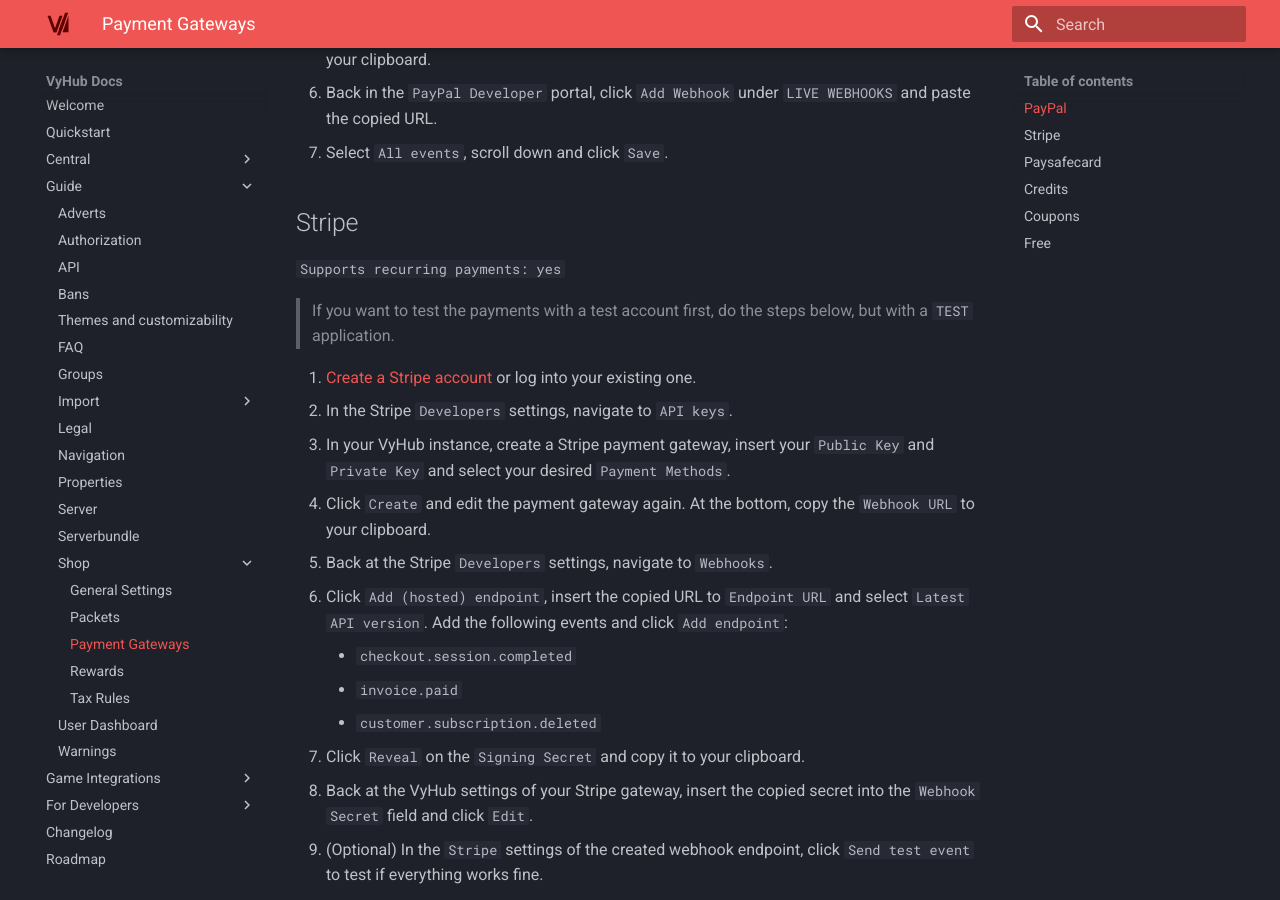
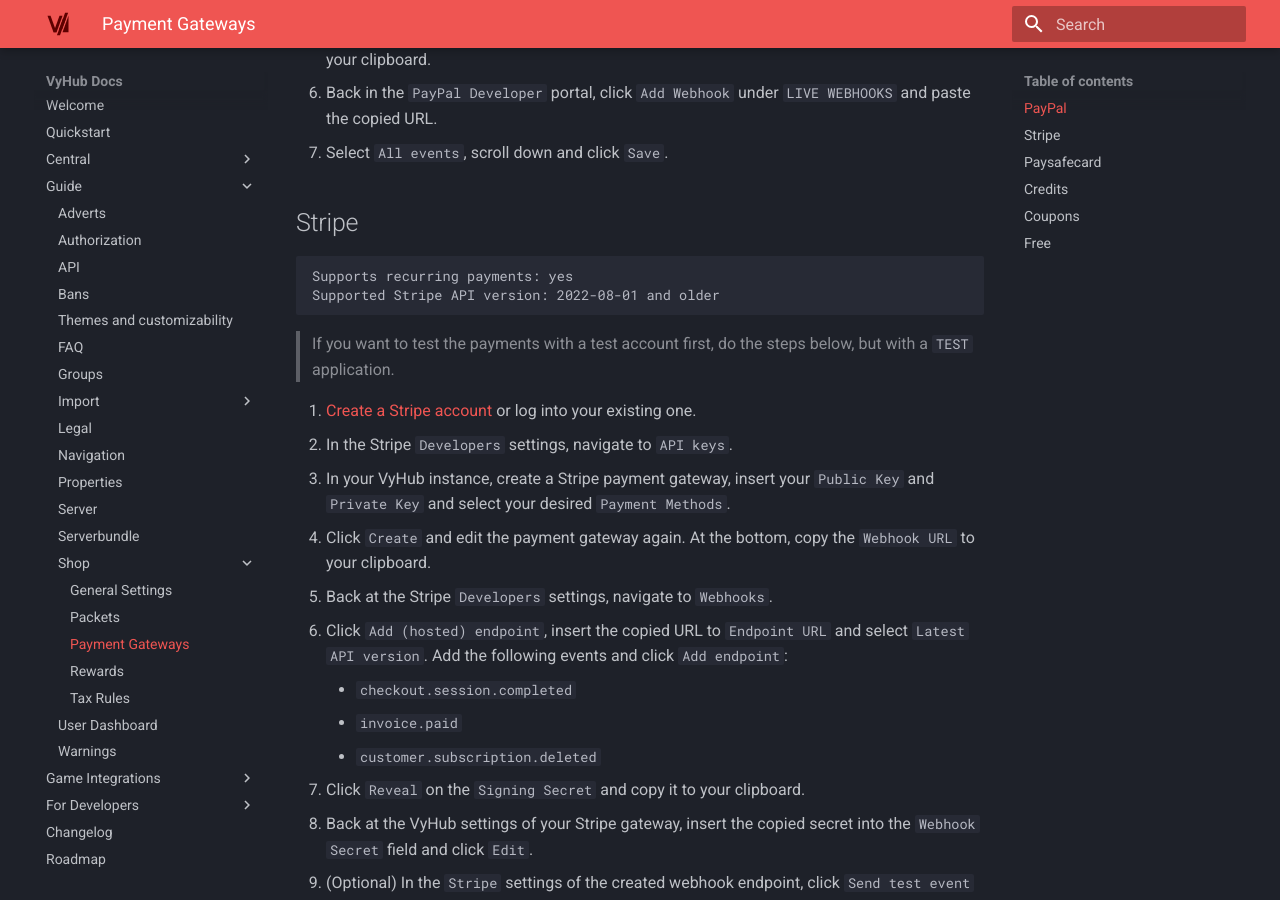
Before and after one commit to nyx-project/vyhub-documentation, an MkDocs documentation site: the page built from docs/guide/shop/payment_gateway.md, in a window 1280 px wide and 900 px high, scrolled down 942 px. Built offline with MkDocs 1.6.1 and Material for MkDocs 9.7.7, drawn with Linux system fonts in a browser that asks for light colours; the version menu is left out.

Commit message:
Add supported stripe API version

````diff
--- a/docs/guide/shop/payment_gateway.md
+++ b/docs/guide/shop/payment_gateway.md
@@ -31,7 +31,11 @@
 
 ## Stripe
 
-`Supports recurring payments: yes`
+```
+Supports recurring payments: yes
+Supported Stripe API version: 2022-08-01 and older
+```
+
 
 > If you want to test the payments with a test account first, do the steps below, but with a `TEST` application.
 
````
